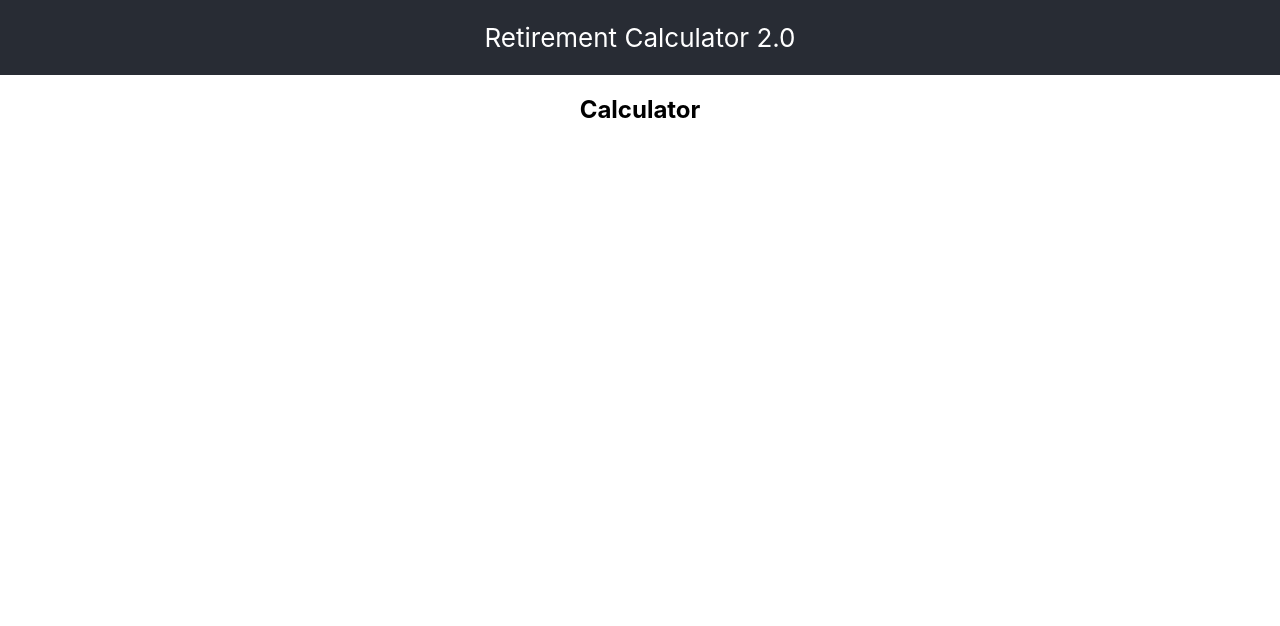
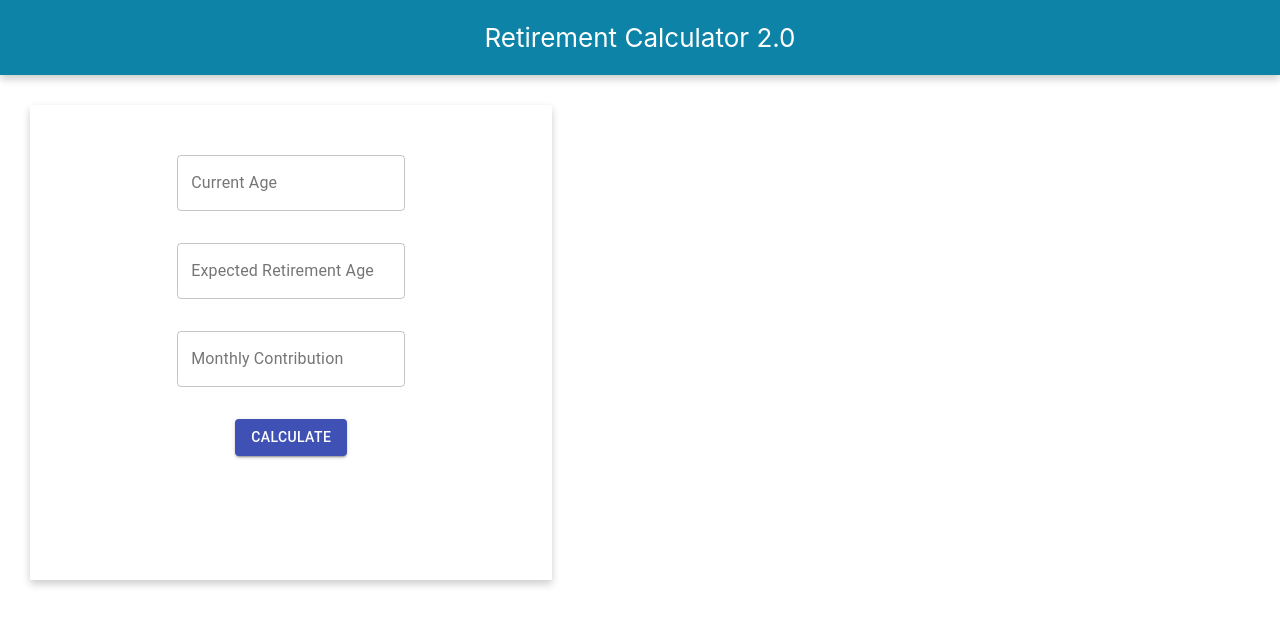
Before and after one commit to zahidkhawaja/Retirement-Calculator-2.0, a React (Create React App) app: page / in a window 1280 px wide. Shown: the top 626 px of the page. Built offline with nearby package versions, Linux system fonts and the light colour scheme.

Commit message:
Form validation for calculator and styling

```diff
--- a/package.json
+++ b/package.json
@@ -3,11 +3,13 @@
   "version": "0.1.0",
   "private": true,
   "dependencies": {
+    "@material-ui/core": "^4.9.8",
     "@testing-library/jest-dom": "^4.2.4",
     "@testing-library/react": "^9.3.2",
     "@testing-library/user-event": "^7.1.2",
     "react": "^16.13.1",
     "react-dom": "^16.13.1",
+    "react-hook-form": "^5.2.0",
     "react-scripts": "3.4.1"
   },
   "scripts": {
--- a/src/App.css
+++ b/src/App.css
@@ -3,7 +3,7 @@
 }
 
 .App-header {
-  background-color: #282c34;
+  background-color: #0d83a7;
   height: 75px;
   display: flex;
   flex-direction: column;
@@ -11,8 +11,28 @@
   justify-content: center;
   font-size: calc(10px + 2vmin);
   color: white;
+  box-shadow: 0 4px 8px 0 rgba(0,0,0,0.2);
+  transition: 0.3s;
 }
 
 .App-link {
   color: #61dafb;
 }
+
+.calculatorform {
+  margin: 30px;
+  padding: 50px;
+  width: 33%;
+  height: 375px;
+  box-shadow: 0 4px 8px 0 rgba(0,0,0,0.2);
+  transition: 0.3s;
+}
+
+.calculatorform p {
+  color: red;
+  font-size: 0.75rem;
+}
+
+.calculatorform input {
+  width: 200px;
+}
--- a/src/components/Calculator.js
+++ b/src/components/Calculator.js
@@ -1,10 +1,72 @@
 import React from "react";
+import { useForm } from "react-hook-form";
+import TextField from "@material-ui/core/TextField";
+import Button from "@material-ui/core/Button";
 
 const Calculator = () => {
+    const { handleSubmit, register, errors } = useForm();
+
+    const onSubmit = values => {
+        console.log(values);
+    };
 
     return (
-        <div>
-            <h2>Calculator</h2>
+        <div className = "calculatorform">
+            <form onSubmit={handleSubmit(onSubmit)}>
+
+            <TextField
+            label="Current Age"
+            variant="outlined"
+            name="age"
+            type="text"
+            inputRef={register({
+              required: "Please enter your current age.",
+              validate: value =>
+              Number.isInteger(parseInt(value)) || "You must enter an integer."
+            })}
+            placeholder="Current Age"
+          />
+          <br/>
+          <p>{errors.age && errors.age.message}</p>
+          <br />
+
+          <TextField
+            label="Expected Retirement Age"
+            variant="outlined"
+            name="retirementage"
+            type="text"
+            inputRef={register({
+              required: "Please enter your expected retirement age.",
+              validate: value =>
+              Number.isInteger(parseInt(value)) || "You must enter an integer."
+            })}
+            placeholder="Expected Retirement Age"
+          />
+          <br/>
+          <p>{errors.retirementage && errors.retirementage.message}</p>
+          <br />
+
+          <TextField
+            label="Monthly Contribution"
+            variant="outlined"
+            name="monthlycontribution"
+            type="text"
+            inputRef={register({
+              required: "Please enter your monthly contribution.",
+              validate: value =>
+              Number.isInteger(parseInt(value)) || "You must enter an integer."
+            })}
+            placeholder="Expected Retirement Age"
+          />
+          <br/>
+          <p>{errors.monthlycontribution && errors.monthlycontribution.message}</p>
+          <br />
+
+          <Button variant="contained" color="primary" type="submit">
+            Calculate
+          </Button>
+
+            </form>
         </div>
     )
 };
```
Also changed, not shown: 1 other file (tests, documents, lock files or other folders).
